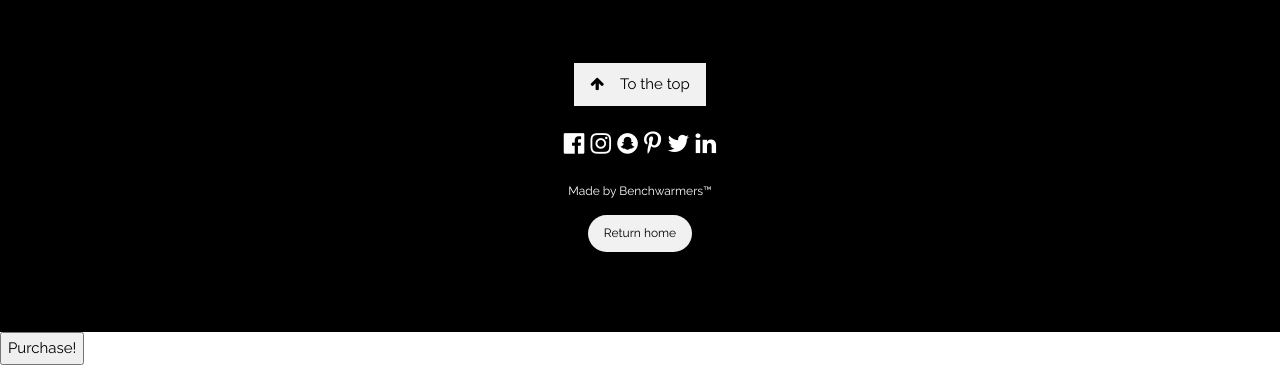
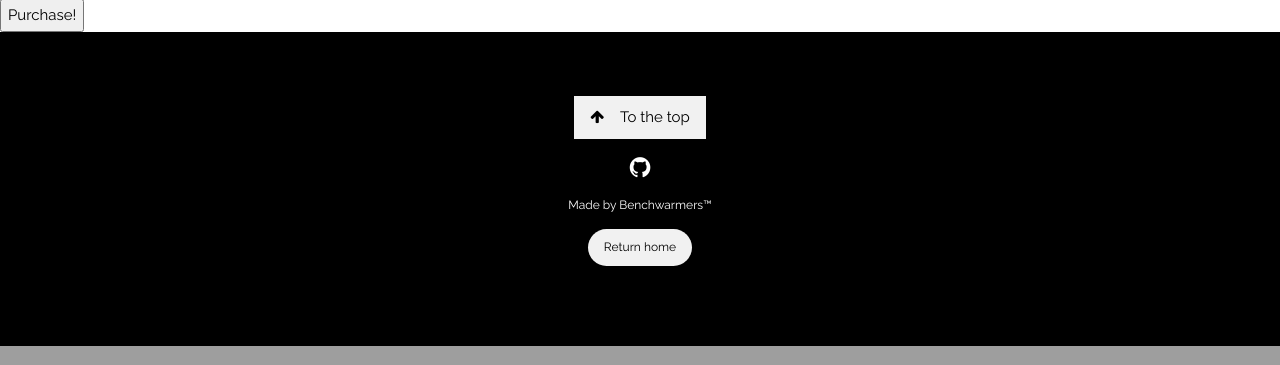
Before and after one commit to DanieII/Payment-Service-Solution, a Django app: template PaymentService/templates/payments/home.html in a window 1280 px wide. Shown: the part 801-1166 px from the top of the page. Run offline with Django 3.2, Linux system fonts and the light colour scheme; the template is opened without the code that fills it, so the values that code supplies are empty.

Commit message:
merged successfully with origin/main

```diff
--- a/PaymentService/authentication/views.py
+++ b/PaymentService/authentication/views.py
@@ -8,4 +8,4 @@
 class UserRegisterView(CreateView):
     template_name = "authentication/register.html"
     model = UserModel
-    fields = ["name", "email", "password"]
+    fields = ["name", "email", "password", "is_business"]
--- a/PaymentService/templates/common/base.html
+++ b/PaymentService/templates/common/base.html
@@ -7,9 +7,12 @@
         <meta name="viewport" content="width=device-width, initial-scale=1">
         <link rel="stylesheet" href="https://www.w3schools.com/w3css/4/w3.css">
         <link rel="stylesheet" href="https://fonts.googleapis.com/css?family=Raleway">
-    <link rel="stylesheet" href="https://cdnjs.cloudflare.com/ajax/libs/font-awesome/4.7.0/css/font-awesome.min.css">
+        <link rel="stylesheet"
+              href="https://cdnjs.cloudflare.com/ajax/libs/font-awesome/4.7.0/css/font-awesome.min.css">
         <style>
-    body,h1,h2,h3,h4,h5,h6 {font-family: "Raleway", sans-serif}
+            body, h1, h2, h3, h4, h5, h6 {
+                font-family: "Raleway", sans-serif
+            }
 
             body, html {
                 height: 100%;
@@ -48,15 +51,18 @@
             </div>
             <!-- Hide right-floated links on small screens and replace them with a menu icon -->
 
-    <a href="javascript:void(0)" class="w3-bar-item w3-button w3-right w3-hide-large w3-hide-medium" onclick="w3_open()">
+            <a href="javascript:void(0)" class="w3-bar-item w3-button w3-right w3-hide-large w3-hide-medium"
+               onclick="w3_open()">
                 <i class="fa fa-bars"></i>
             </a>
         </div>
     </div>
 
     <!-- Sidebar on small screens when clicking the menu icon -->
-<nav class="w3-sidebar w3-bar-block w3-black w3-card w3-animate-left w3-hide-medium w3-hide-large" style="display:none" id="mySidebar">
-  <a href="javascript:void(0)" onclick="w3_close()" class="w3-bar-item w3-button w3-large w3-padding-16">Close ×</a>
+    <nav class="w3-sidebar w3-bar-block w3-black w3-card w3-animate-left w3-hide-medium w3-hide-large"
+         style="display:none" id="mySidebar">
+        <a href="javascript:void(0)" onclick="w3_close()" class="w3-bar-item w3-button w3-large w3-padding-16">Close
+            ×</a>
         <a href="#about" onclick="w3_close()" class="w3-bar-item w3-button">ABOUT</a>
         <a href="#team" onclick="w3_close()" class="w3-bar-item w3-button">TEAM</a>
         <a href="#work" onclick="w3_close()" class="w3-bar-item w3-button">WORK</a>
@@ -70,15 +76,12 @@
             <span class="w3-jumbo w3-hide-small">Start something that matters</span><br>
             <span class="w3-xxlarge w3-hide-large w3-hide-medium">Start something that matters</span><br>
             <span class="w3-large">Stop wasting valuable time with projects that just isn't you.</span>
-    <p><a href="#about" class="w3-button w3-white w3-padding-large w3-large w3-margin-top w3-opacity w3-hover-opacity-off">Learn more and start today</a></p>
+            <p><a href="#about"
+                  class="w3-button w3-white w3-padding-large w3-large w3-margin-top w3-opacity w3-hover-opacity-off">Learn
+                more and start today</a></p>
         </div>
         <div class="w3-display-bottomleft w3-text-grey w3-large" style="padding:24px 48px">
-    <i class="fa fa-facebook-official w3-hover-opacity"></i>
-    <i class="fa fa-instagram w3-hover-opacity"></i>
-    <i class="fa fa-snapchat w3-hover-opacity"></i>
-    <i class="fa fa-pinterest-p w3-hover-opacity"></i>
-    <i class="fa fa-twitter w3-hover-opacity"></i>
-    <i class="fa fa-linkedin w3-hover-opacity"></i>
+            <a href="https://github.com/DanieII"><i class="fa fa-github"></i></a>
         </div>
     </header>
 
@@ -90,15 +93,12 @@
     <footer class="w3-center w3-black w3-padding-64">
         <a href="#home" class="w3-button w3-light-grey"><i class="fa fa-arrow-up w3-margin-right"></i>To the top</a>
         <div class="w3-xlarge w3-section">
-    <i class="fa fa-facebook-official w3-hover-opacity"></i>
-    <i class="fa fa-instagram w3-hover-opacity"></i>
-    <i class="fa fa-snapchat w3-hover-opacity"></i>
-    <i class="fa fa-pinterest-p w3-hover-opacity"></i>
-    <i class="fa fa-twitter w3-hover-opacity"></i>
-    <i class="fa fa-linkedin w3-hover-opacity"></i>
+            <a href="https://github.com/DanieII"><i class="fa fa-github"></i></a>
+
         </div>
         <p class="w3-small">Made by Benchwarmers™</p>
- <a class="w3-button w3-round-xxlarge w3-small w3-light-grey w3-margin-bottom" href="{% url 'home' %}" target="_blank">Return home</a>
+        <a class="w3-button w3-round-xxlarge w3-small w3-light-grey w3-margin-bottom" href="{% url 'home' %}"
+           target="_blank">Return home</a>
     </footer>
 
     <script>
--- a/PaymentService/templates/payments/home.html
+++ b/PaymentService/templates/payments/home.html
@@ -1,4 +1,4 @@
-{% include 'common/base.html' %}
+{% extends 'common/base.html' %}
 
 {% block content %}
 
```
Also changed, not shown: PaymentService/templates/authentication/register.html (+8 -11 lines). Lines whose indentation alone changed are shown as unchanged.
